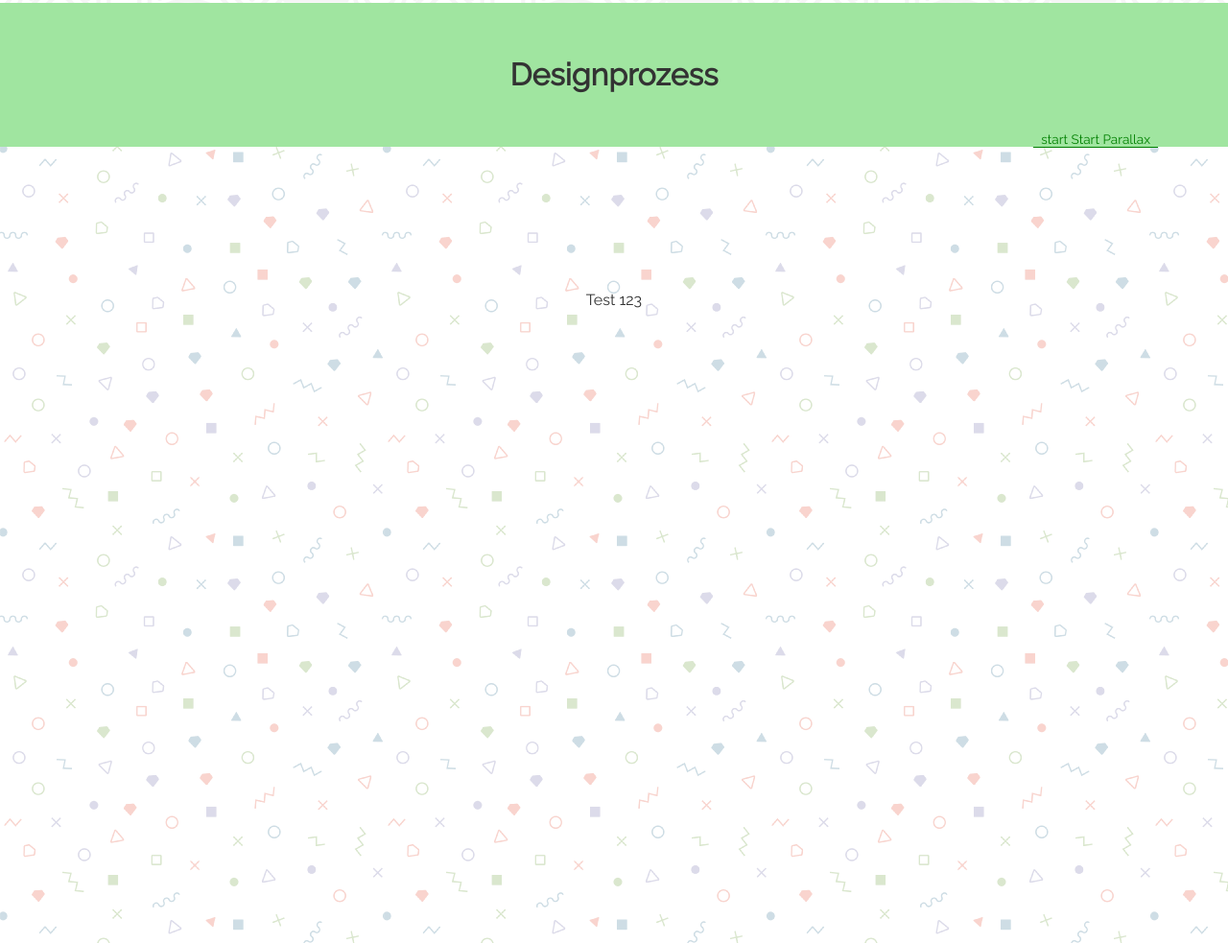
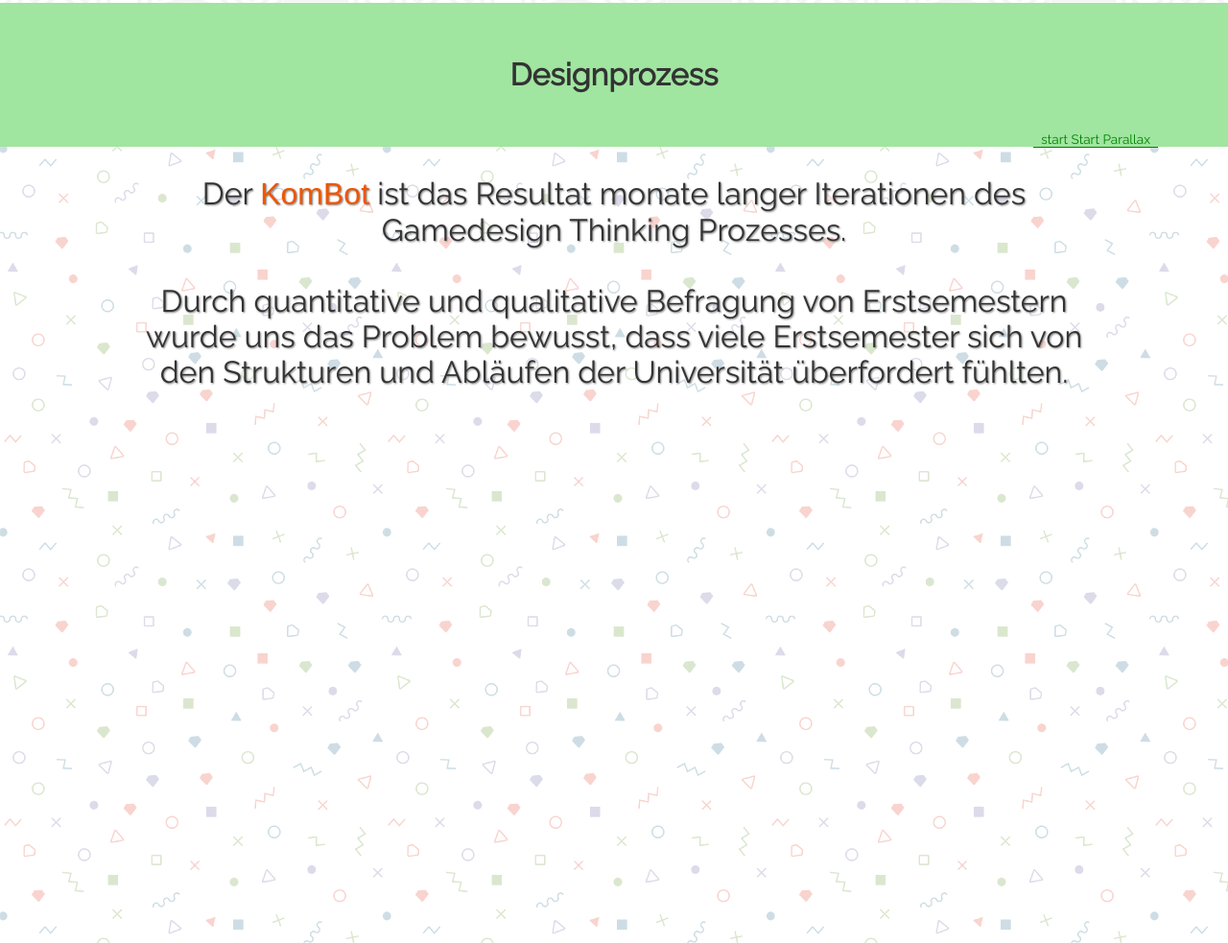
Before and after one commit to Ka1phas/KomBot, a plain HTML site: page website/index.html in a window 1280 px wide. Shown: the part 10657-11640 px from the top of the page at 96% size. Drawn offline with Linux system fonts and the light colour scheme.

```diff
--- a/website/index.html
+++ b/website/index.html
@@ -274,7 +274,12 @@
         </div>
         <section id="section-design">
             <div class="parallax-box bg03" style="position:absolute;width:100%"></div>
-            <div style="position:relative;top:5%">Test 123</div>
+            <p class="free-text" style="position:relative;top:30px">
+                Der <em>KomBot</em> ist das Resultat monate langer Iterationen des Gamedesign Thinking Prozesses.
+                <br><br>
+                Durch quantitative und qualitative Befragung von Erstsemestern wurde uns das Problem bewusst, dass viele Erstsemester sich von den Strukturen
+                und Abläufen der Universität überfordert fühlten.
+            </p>
         </section>
         <div class="spacer">
             <h1>Prototyp</h1>
--- a/website/style.css
+++ b/website/style.css
@@ -123,6 +123,12 @@ em {
 }
 .bg03 {
     background-image: url('img/memphis-colorful.png');
+}
+.free-text {
+    max-width: 1000px;
+    margin: 0 auto;
+    font-size: 2em;
+    text-shadow: 1px 1px 2px #808080;
 }
 #splash-title {
     display: block;
```
Also changed, not shown: website/img/plakat01.jpg (added), website/img/plakat02.jpg (added), website/img/plakat03.jpg (added), website/img/plakat04.jpg (added), website/img/plakat05.jpg (added), website/img/plakat06.jpg (added), website/img/plakat07.jpg (added), website/img/plakat08.jpg (added).
